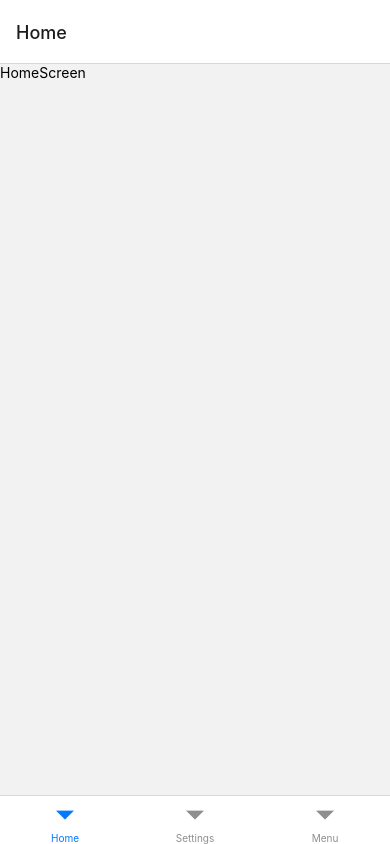
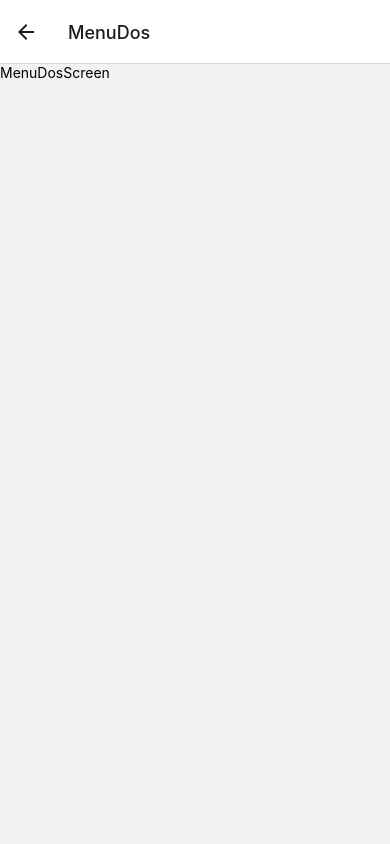
Before and after one commit to ariel151515/reactnavigation, a React Native app in the folder mi-navigation/: screen /MenuDos in a window 390 px wide. Built offline with nearby package versions, Linux system fonts and the light colour scheme.

Commit message:
retoques que si funcionan

```diff
--- a/mi-navigation/Navigations/AppNavigator.jsx
+++ b/mi-navigation/Navigations/AppNavigator.jsx
@@ -8,6 +8,7 @@ import HomeScreen from '../screen/HomeScreen';
 import SettingsScreen from '../screen/SettingsScreen';
 import MenuScreen from '../screen/MenuScreen';
 import ControlScreen from '../screen/ControlScree';
+import MenuDosScreen from '../screen/MenuDosScreen';
 
 const Tab = createBottomTabNavigator();
 const Stack = createStackNavigator();
@@ -28,6 +29,7 @@ const AppNavigator = () => {
       <Stack.Navigator>
         <Stack.Screen name="Tabs" component={TabNavigator} options={{ headerShown: false }} />
         <Stack.Screen name="Control" component={ControlScreen} />
+        <Stack.Screen name="MenuDos" component={MenuDosScreen} />
       </Stack.Navigator>
     </NavigationContainer>
   );
--- /dev/null
+++ b/mi-navigation/screen/MenuDosScreen.jsx
@@ -0,0 +1,12 @@
+import { View, Text } from 'react-native'
+import React from 'react'
+
+const MenuDosScreen = () => {
+  return (
+    <View>
+      <Text>MenuDosScreen</Text>
+    </View>
+  )
+}
+
+export default MenuDosScreen
--- a/mi-navigation/screen/MenuScreen.jsx
+++ b/mi-navigation/screen/MenuScreen.jsx
@@ -9,9 +9,15 @@ const MenuScreen = () => {
 
   return (
     <View>
-      <TouchableOpacity onPress={() => navigation.navigate('Control')}>
+     <>
+        <TouchableOpacity onPress={() => navigation.navigate('Control')}>
           <Text>control-screen</Text>
-      </TouchableOpacity>
+        </TouchableOpacity>
+
+        <TouchableOpacity onPress={() => navigation.navigate('MenuDos')}>
+          <Text>Menu Dos</Text>
+        </TouchableOpacity>
+     </>
     </View>
   )
 }
```
